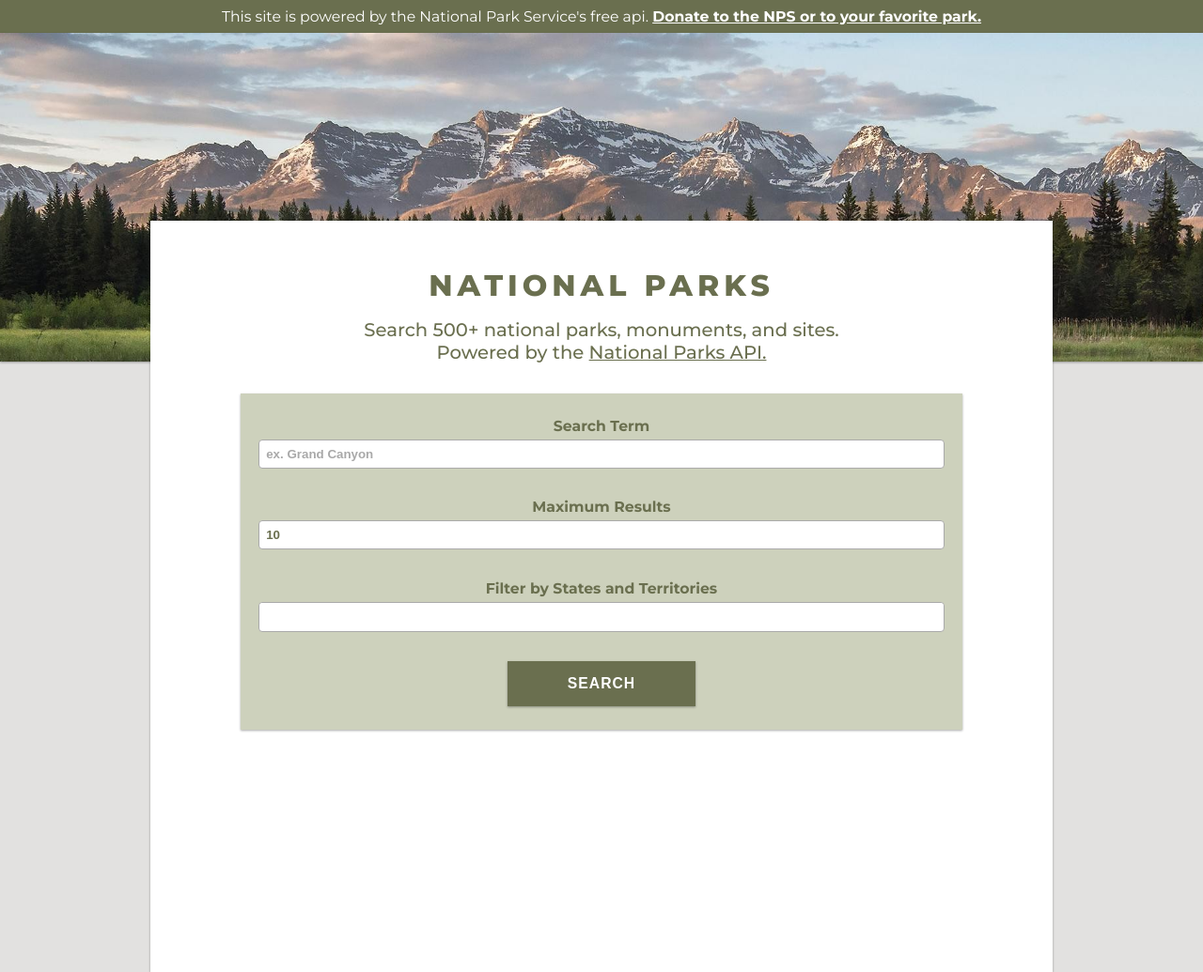
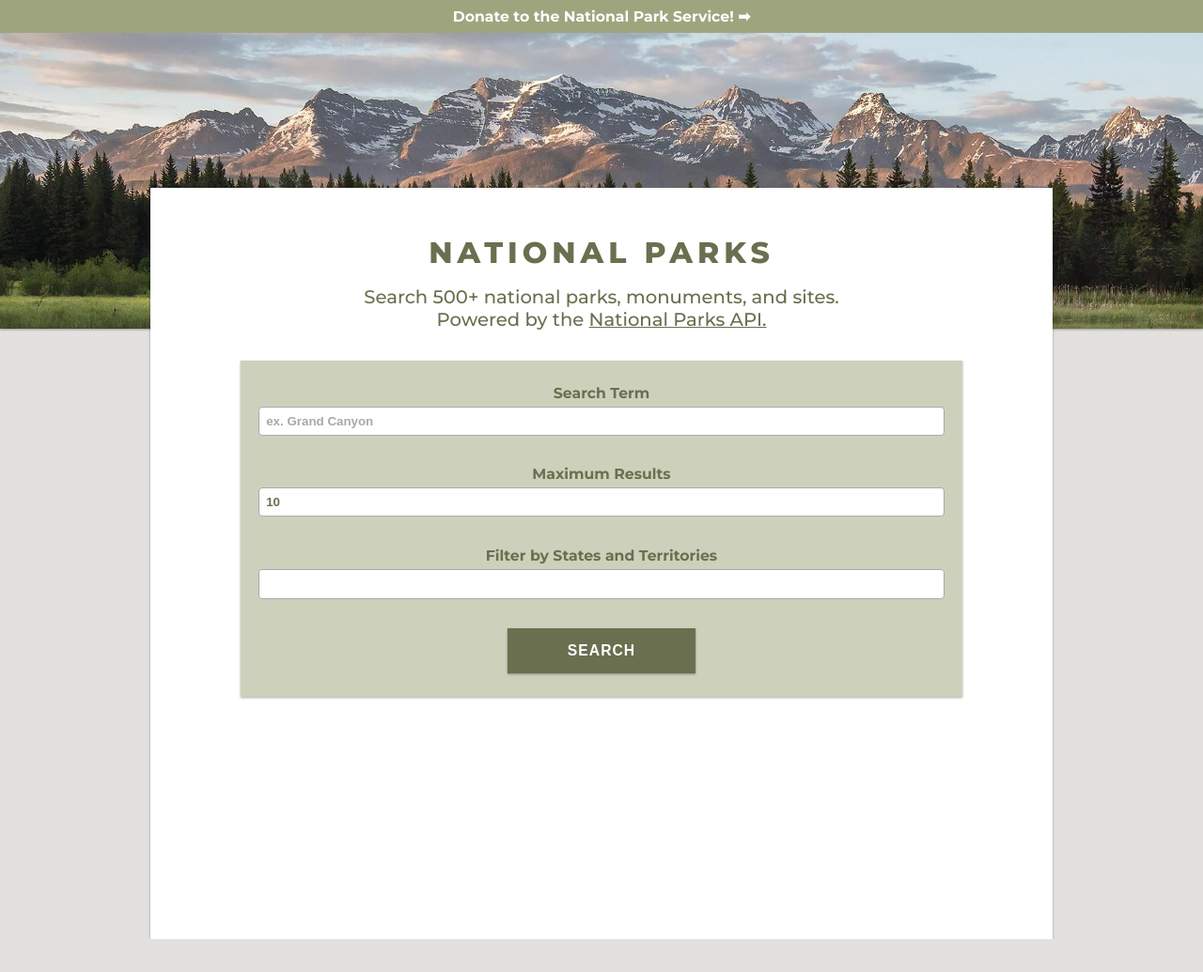
Before and after one commit to ajfryer/national-park-search, a plain HTML site: page index.html in a window 1280 px wide. Shown: the whole page at 94% size. After the commit the page ends 1000 px from the top, so only its background shows below. Drawn offline with nearby package versions, Linux system fonts and the light colour scheme.

Commit message:
gh pages update

```diff
--- a/index.css
+++ b/index.css
@@ -46,10 +46,16 @@ font-weight: thin;
 
 .donate-banner a {
   color: white;
+  text-decoration: none;
+  font-weight: bold;
+}
+
+.donate-banner:hover {
+  background-color: #9EA57E;
 }
 
 header {
-  padding: 1rem;
+
   text-align: center;
 
   color: white;
@@ -289,7 +295,6 @@ p.no-response-message {
 
 @media only screen and (min-width: 960px) {
   header {
-    padding: 1rem;
     text-align: center;
 
     color: white;
--- a/index.html
+++ b/index.html
@@ -13,13 +13,12 @@
 </head>
 <body>
 
-      <div class="donate-banner">
-        This site is powered by the National Park Service's free api.&nbsp;
-        <b> <a href="https://www.nps.gov/getinvolved/donate.htm"> Donate to the NPS or to your favorite park.</a></b>
-      </div>
+
 
       <header>
-
+        <div class="donate-banner">
+          <a href="https://www.nps.gov/getinvolved/donate.htm">Donate to the National Park Service! &#10145;</a></b>
+        </div>
       </header>
 
       <div class="container">
```
